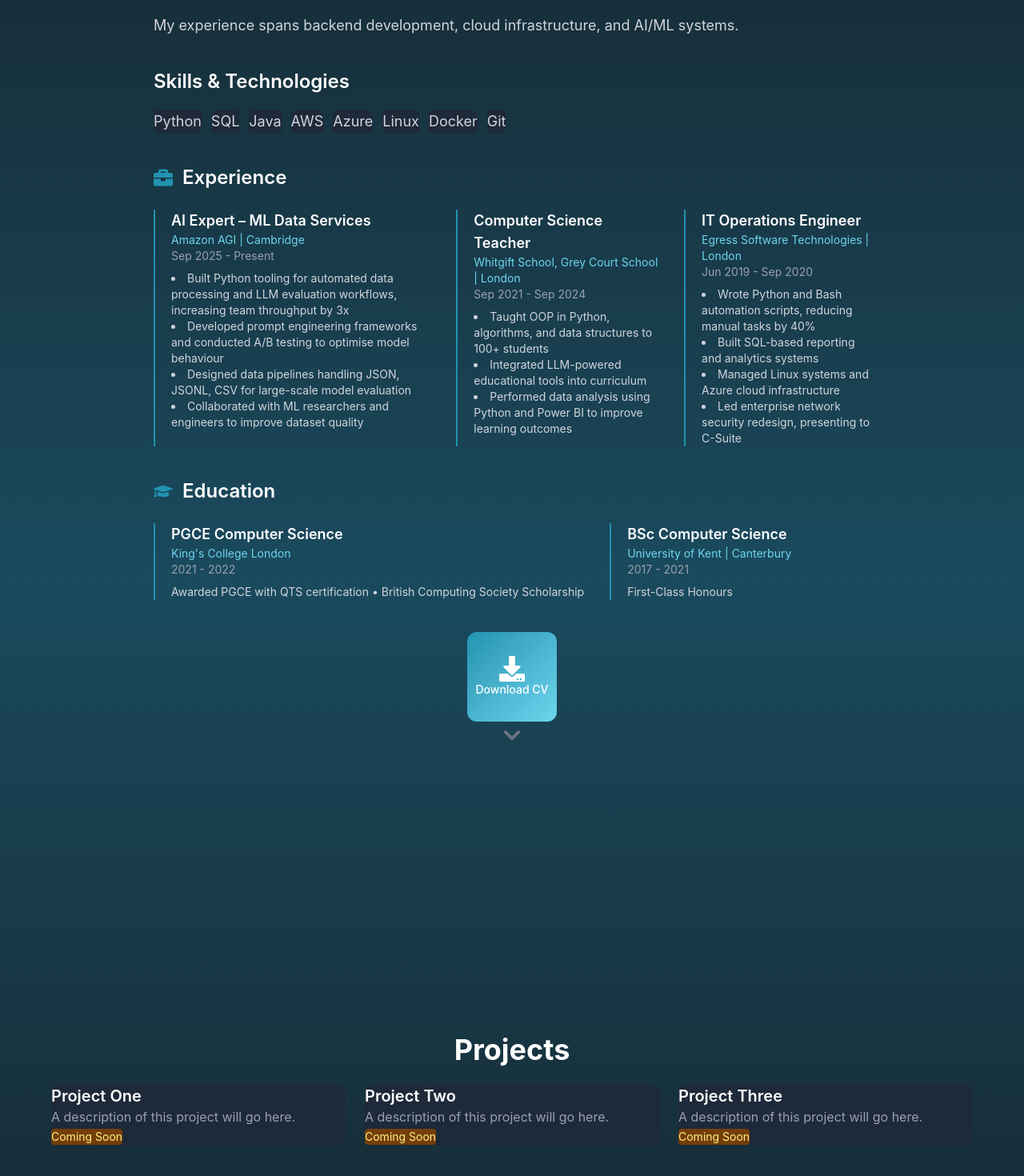
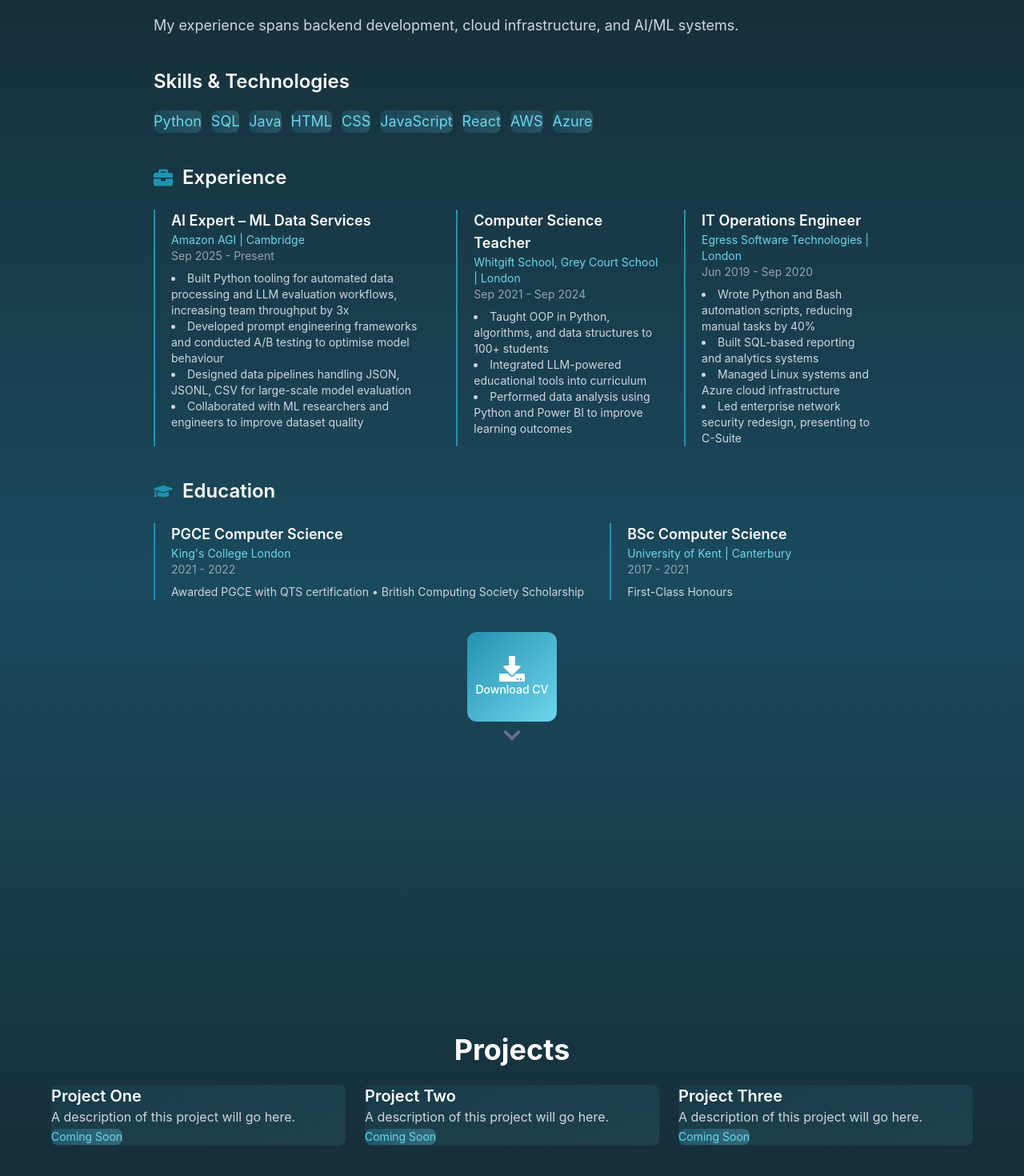
Before and after one commit to ziyadsaf/ZS-Portfolio, a React (Vite) app: page / in a window 1280 px wide. Shown: the part 1118-2588 px from the top of the page at 80% size. Built offline with nearby package versions, Linux system fonts and the light colour scheme.

Commit message:
Update skills and project cards with teal gradient styling

```diff
--- a/src/components/About.jsx
+++ b/src/components/About.jsx
@@ -93,10 +93,10 @@ function About() {
               whileInView="visible"
               viewport={{ once: false }}
             >
-              {['Python', 'SQL', 'Java', 'AWS', 'Azure', 'Linux', 'Docker', 'Git'].map((skill) => (
+              {['Python', 'SQL', 'Java', 'HTML', 'CSS', 'JavaScript', 'React', 'AWS', 'Azure'].map((skill) => (
                 <motion.span
                   key={skill}
-                  className="px-6 py-3 text-lg bg-gray-800 text-gray-300 rounded hover:bg-gray-700 transition-colors"
+                  className="px-6 py-3 text-lg bg-gradient-to-r from-[#2193b0]/20 to-[#6dd5ed]/20 text-[#6dd5ed] rounded-lg hover:from-[#2193b0]/40 hover:to-[#6dd5ed]/40 hover:text-white transition-all cursor-default"
                   variants={badgeVariants}
                 >
                   {skill}
--- a/src/components/ProjectCard.jsx
+++ b/src/components/ProjectCard.jsx
@@ -9,22 +9,22 @@ function ProjectCard({ title, description, technologies }) {
 
   return (
     <motion.div
-      className="bg-gray-800 rounded-lg p-6 transition-all hover:bg-gray-750 hover:shadow-xl hover:shadow-[#2193b0]/20"
+      className="bg-gradient-to-br from-[#2193b0]/10 to-[#6dd5ed]/10 rounded-lg p-6 transition-all hover:from-[#2193b0]/20 hover:to-[#6dd5ed]/20 hover:shadow-xl hover:shadow-[#2193b0]/30"
       variants={cardVariants}
-      whileHover={{ scale: 1.05 }}  // Card grows slightly on hover
-      transition={{ duration: 0.3 }}  // Smooth transition
+      whileHover={{ scale: 1.05 }}
+      transition={{ duration: 0.3 }}
     >
       <h3 className="text-xl font-semibold text-white mb-3">{title}</h3>
-      <p className="text-gray-400 mb-4">{description}</p>
+      <p className="text-gray-300 mb-4">{description}</p>
       <div className="flex flex-wrap gap-2">
         {technologies.map((tech, index) => (
-          <span key={index} className="px-3 py-1 bg-gray-700 text-gray-300 text-sm rounded">
+          <span key={index} className="px-3 py-1 bg-gradient-to-r from-[#2193b0]/20 to-[#6dd5ed]/20 text-[#6dd5ed] text-sm rounded-lg">
             {tech}
           </span>
         ))}
       </div>
       <div className="mt-4">
-        <span className="inline-block px-3 py-1 bg-yellow-900 text-yellow-200 text-sm rounded">
+        <span className="inline-block px-3 py-1 bg-gradient-to-r from-[#2193b0]/30 to-[#6dd5ed]/30 text-[#6dd5ed] text-sm rounded-lg">
           Coming Soon
         </span>
       </div>
```
